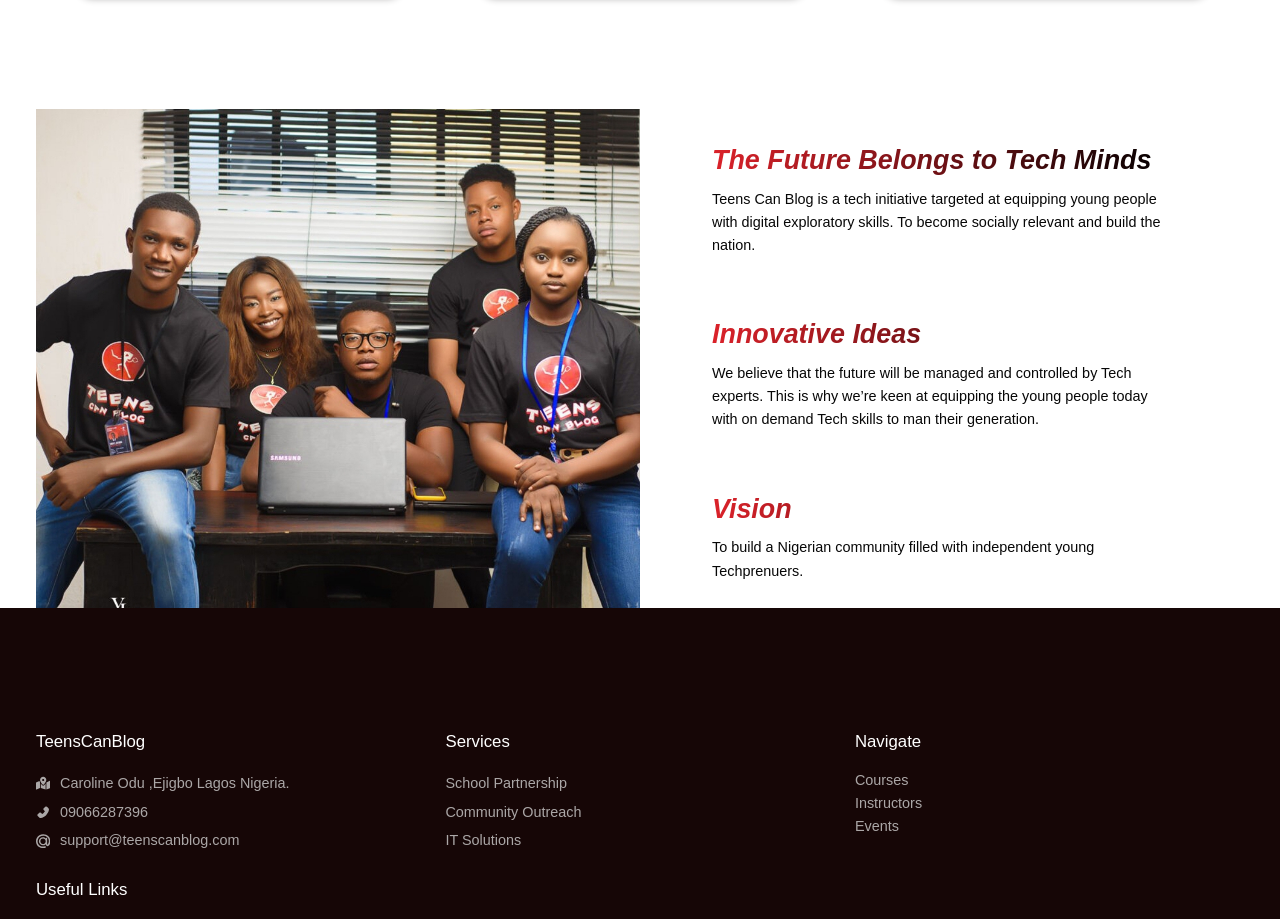
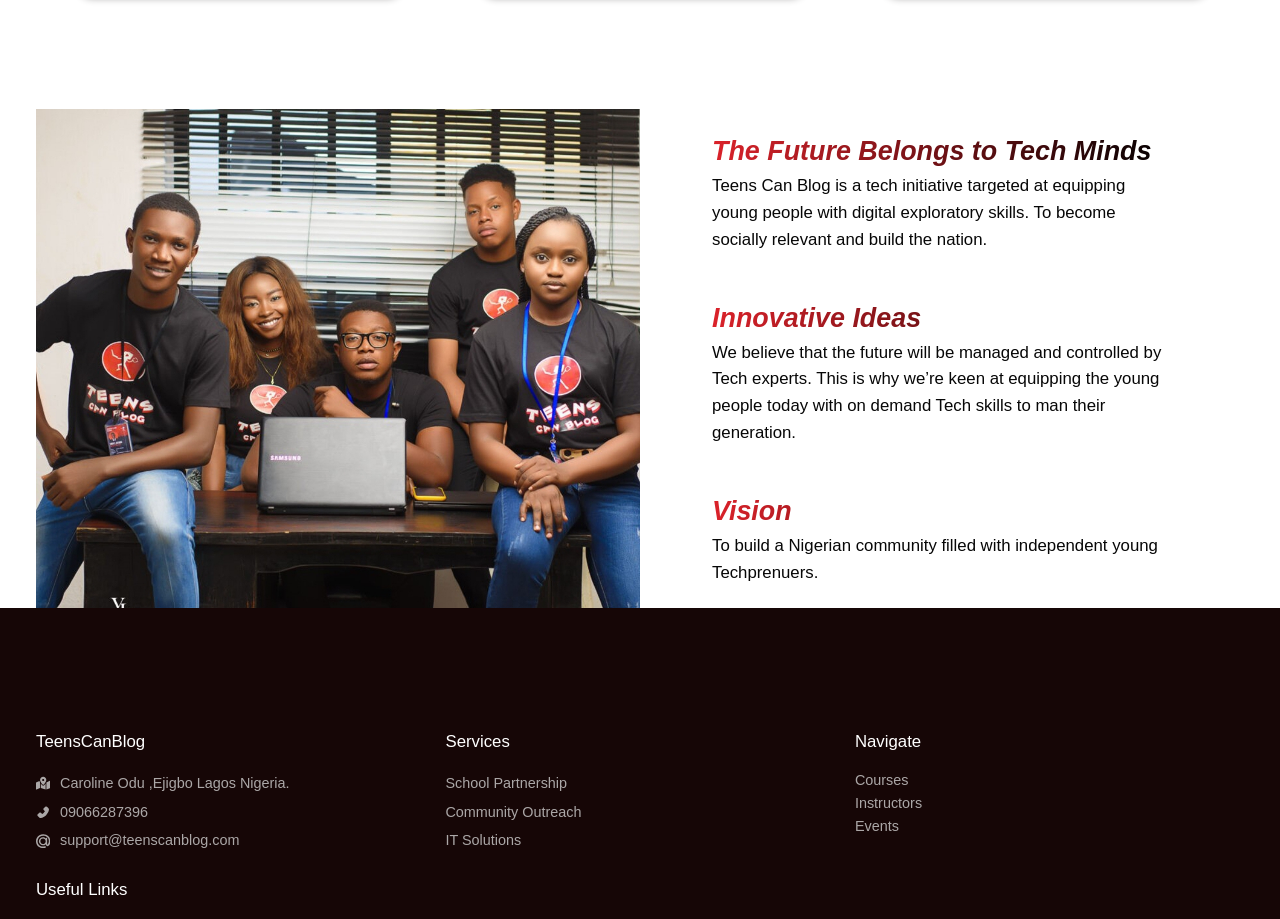
Before and after one commit to Niscolinx/teenscan, a React (Create React App) app: page / in a window 1280 px wide. Shown: the part 1580-2499 px from the top of the page. Built offline with nearby package versions, Linux system fonts and the light colour scheme; what react-router-last-location would draw is missing.

Commit message:
working on vision

```diff
--- a/src/sass/base/typography.scss
+++ b/src/sass/base/typography.scss
@@ -88,9 +88,8 @@
 
 .heading-2 {
     @extend %heading;
-    font-size: clamp(1.6rem, 4vw, 2.1vw);
+    font-size: clamp(2rem, 4vw, 2.1vw);
     font-style: italic;
-    line-height: 2;
     font-weight: 700;
 
     // &__light {
--- a/src/sass/components/vision.scss
+++ b/src/sass/components/vision.scss
@@ -9,7 +9,7 @@
 
         &--item {
             display: grid;
-            font-size: clamp(1.2rem, 4vw, 1vw);
+            font-size: clamp(1.4rem, 3vw, 1vw);
 
             h2 {
                 @extend .heading-2;
```
